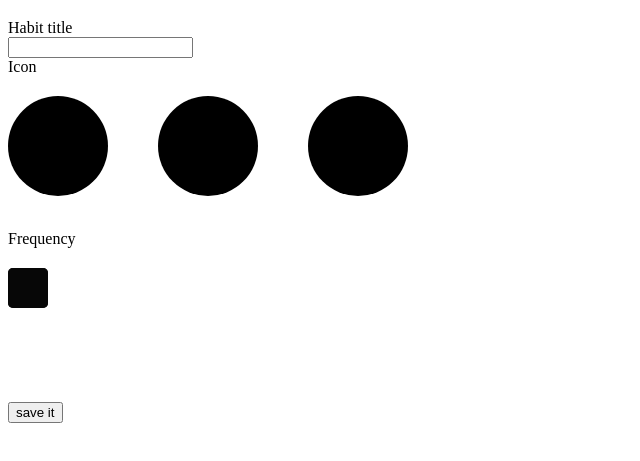
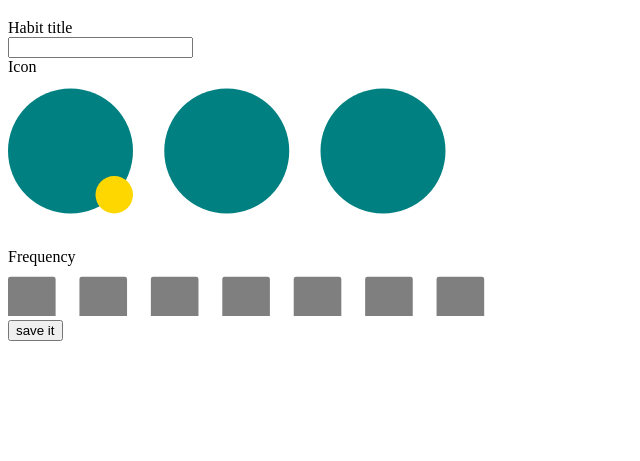
Before and after one commit to nqnliu/nqnliu.github.io, a plain HTML site: page add.html in a window 1280 px wide. Shown: the part 61-522 px from the top of the page, without its empty margins (0-640 px from the left). Drawn offline with Linux system fonts and the light colour scheme.

Commit message:
Add page html

```diff
--- a/add.css
+++ b/add.css
@@ -0,0 +1,19 @@
+.circle {
+	border-radius: 50%;
+	behavior: url(PIE.htc);
+}
+
+.icon-circle {
+	width: 100px;
+	height: 100px;
+	background: grey;
+	display: inline;
+	float: left;
+}
+
+.icon-mini-circle {
+	width: 25px;
+	height: 25px;
+	background: black;
+	clear: both;
+}
--- a/add.html
+++ b/add.html
@@ -15,22 +15,28 @@
 				<br/>
 
 				<label>Icon</label><br/>
-				<svg width="100%">
-    				<circle cx="50" cy="70" r="50"/>
-    				<circle cx="200" cy="70" r="50"/>
-    				<circle cx="350" cy="70" r="50"/>
-				</svg>
+				<div class="icon-circles" width="500px">
+					<svg viewBox="0 0 400 100" width="500px" height="150px">
+	    				<circle cx="50" cy="50" r="50" fill="teal"/>
+	    				<circle cx="85" cy="85" r="15" fill="gold"/>
+	    				<circle cx="175" cy="50" r="50" fill="teal"/>
+	    				<circle cx="300" cy="50" r="50" fill="teal"/>
+					</svg>
+				</div>
 
 				<br/>
 				<label>Frequency</label><br/>
-				<svg width="100%">
-	  				<rect x="0" y="20" rx="5" ry="5" width="40" height="40" style="stroke-width:5;opacity:0.5" />
-	  				<rect x="0" y="20" rx="5" ry="5" width="40" height="40" style="stroke-width:5;opacity:0.5" />
-	  				<rect x="0" y="20" rx="5" ry="5" width="40" height="40" style="stroke-width:5;opacity:0.5" />
-	  				<rect x="0" y="20" rx="5" ry="5" width="40" height="40" style="stroke-width:5;opacity:0.5" />
-	  				<rect x="0" y="20" rx="5" ry="5" width="40" height="40" style="stroke-width:5;opacity:0.5" />
+				<svg viewBox="0 0 1050 100" width="500px" height="50px">
+	  				<rect x="0" y="20" rx="5" ry="5" width="100" height="100" style="stroke-width:5;opacity:0.5" />
+	  				<rect x="150" y="20" rx="5" ry="5" width="100" height="100" style="stroke-width:5;opacity:0.5" />
+	  				<rect x="300" y="20" rx="5" ry="5" width="100" height="100" style="stroke-width:5;opacity:0.5" />
+	  				<rect x="450" y="20" rx="5" ry="5" width="100" height="100" style="stroke-width:5;opacity:0.5" />
+	  				<rect x="600" y="20" rx="5" ry="5" width="100" height="100" style="stroke-width:5;opacity:0.5" />
+	  				<rect x="750" y="20" rx="5" ry="5" width="100" height="100" style="stroke-width:5;opacity:0.5" />
+	  				<rect x="900" y="20" rx="5" ry="5" width="100" height="100" style="stroke-width:5;opacity:0.5" />
 				</svg>
-				<input type="submit" value="save it">
+				<br/>
+				<input class="add-habit-button" type="submit" value="save it">
 			</form>
 		</main>
 	</body>
```
